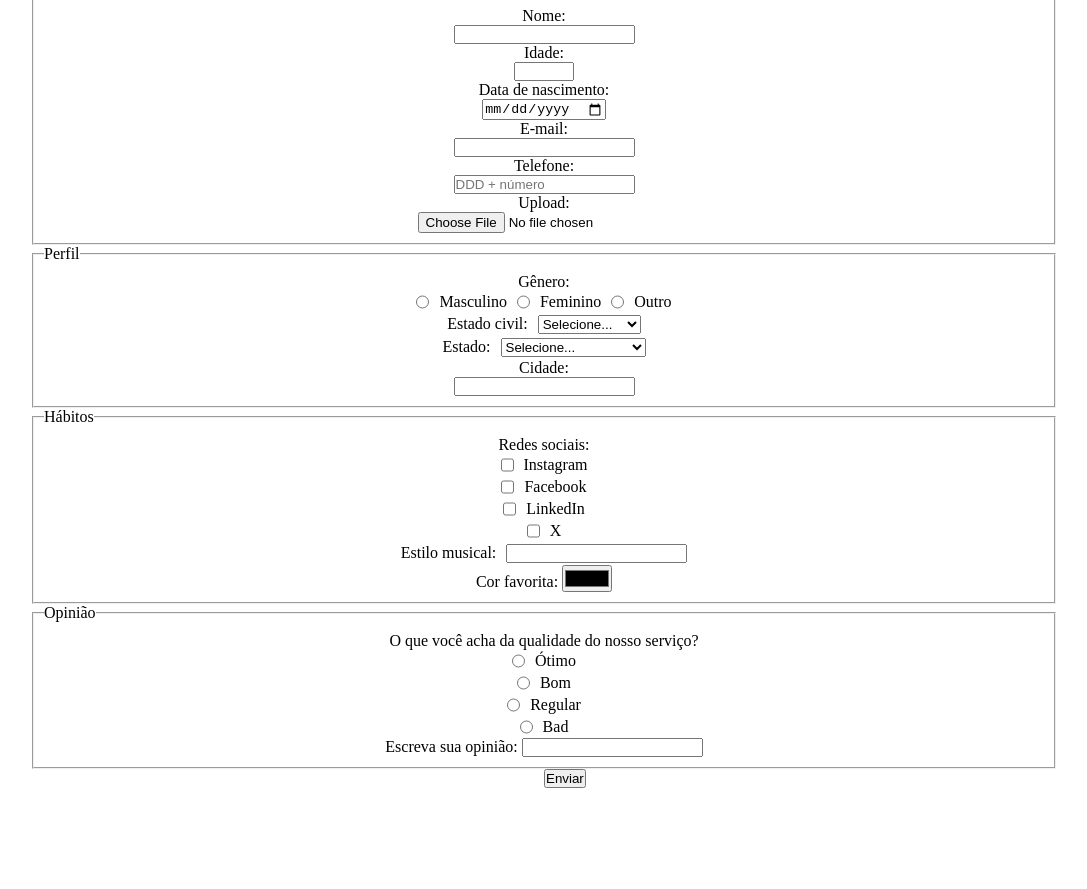
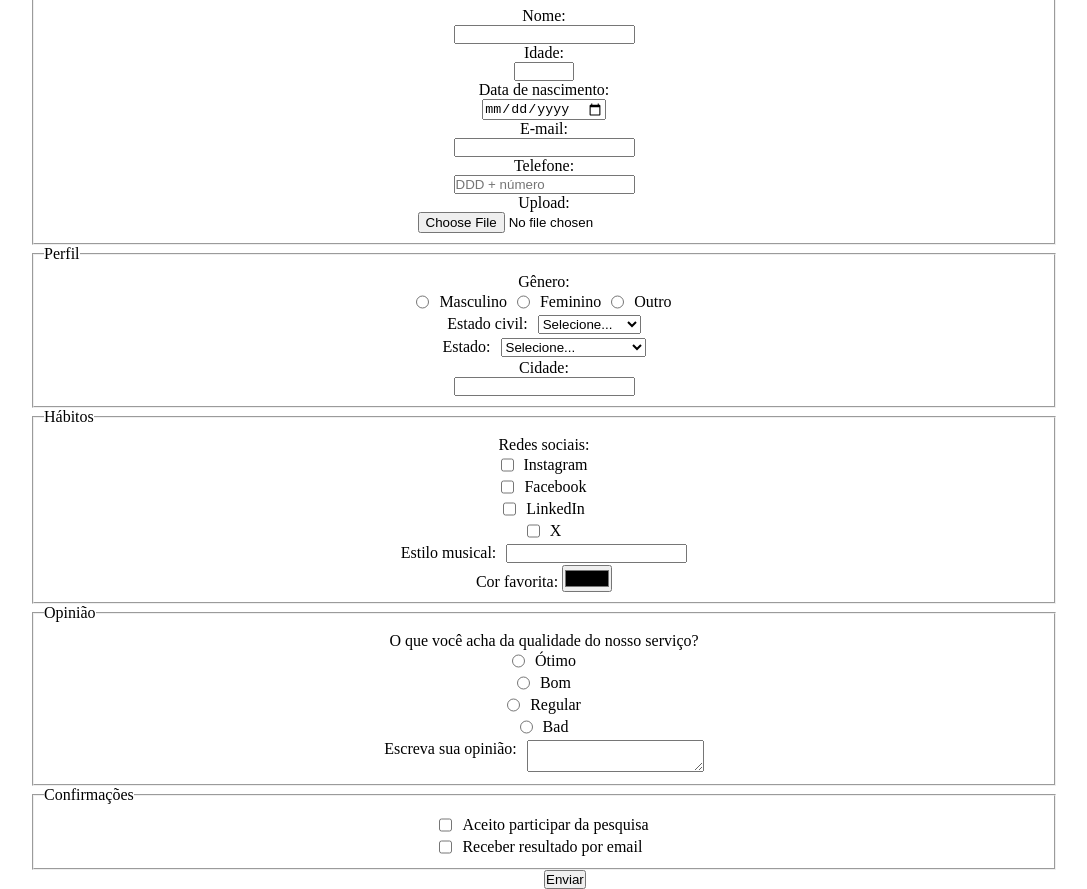
Before and after one commit to consevi/culturama, a plain HTML site: page index.html in a window 1280 px wide. Shown: the part 58-947 px from the top of the page, without its empty margins (96-1183 px from the left). Before the commit the page ends 846 px from the top, so only its background shows below. Drawn offline with Linux system fonts and the light colour scheme.

Commit message:
adicionando aba de confirmacoes

```diff
--- a/index.html
+++ b/index.html
@@ -319,12 +319,40 @@
 
 
 
-                    <div>
+                    <div class="opnion-text">
                         <label for="opinionText">Escreva sua opinião:</label>
+                        <textarea
+                            id="opinionText"
+                            name="userOpinonText"
+                            placeholder="Digite aqui...">
+                        </textarea>
 
+                    </div>
+
+                </div>
+
+            </fieldset>
+
+            <fieldset class="profile">
+                <legend>
+                    Confirmações
+                </legend>
+                <div class="confirmacoes">
+
+                    <div class="confirmacoes-interno">
                         <input
-                            type="text"
-                            name="userOpinionText">
+                            id="aceptParticipation"
+                            type="checkbox"
+                            name="userAceptParticipation">
+                        <label for="aceptParticipation">Aceito participar da pesquisa</label>
+                    </div>
+
+                    <div class="confirmacoes-interno">
+                        <input
+                            id="resulForEmail"
+                            type="checkbox"
+                            name="userResulForEmail">
+                        <label for="resulForEmail">Receber resultado por email</label>
                     </div>
 
                 </div>
--- a/style.css
+++ b/style.css
@@ -31,7 +31,8 @@ header {
 .perfil,
 .cidade,
 .habitos,
-.opiniao {
+.opiniao,
+.cofirmacoes {
     display: flex;
     align-items: center;
     flex-direction: column;
@@ -42,7 +43,9 @@ header {
 .estados,
 .redes-sociais,
 .estilo-musical,
-.opiniao-intero {
+.opiniao-intero,
+.opnion-text,
+.confirmacoes-interno {
     display: flex;
     align-items: row;
     gap: 10px;
```
